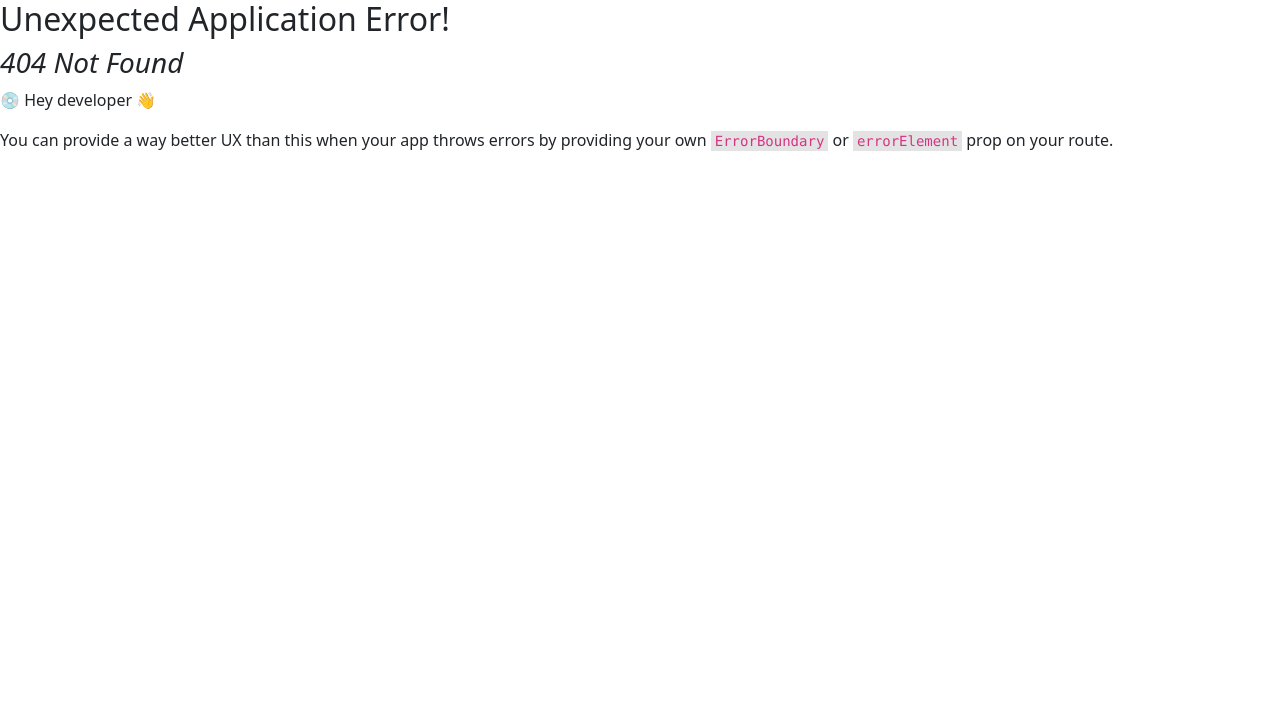
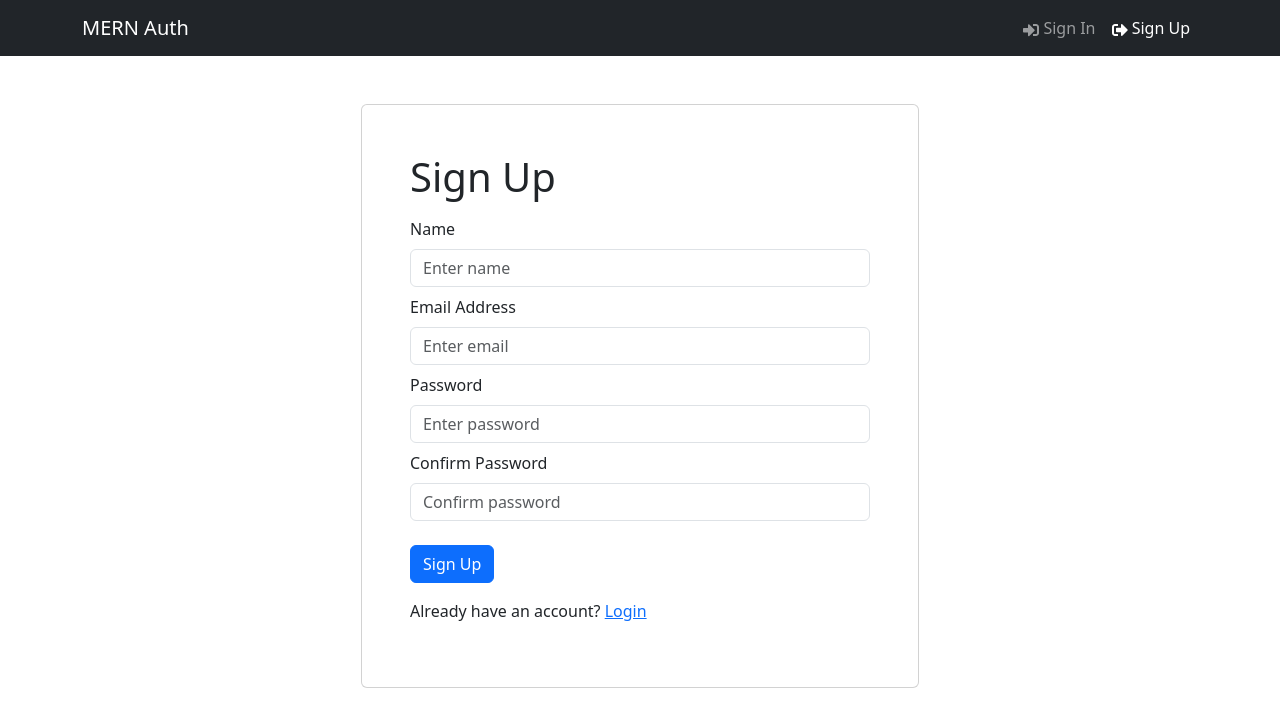
Before and after one commit to githubvsi/mern-auth, a React (Vite) app in the folder frontend/: page /register in a window 1280 px wide. Before the commit this address had no page. Shown: the top 726 px of the page. Built offline with nearby package versions, Linux system fonts and the light colour scheme.

Commit message:
Form container and login/register screens

```diff
--- /dev/null
+++ b/frontend/src/components/FormContainer.jsx
@@ -0,0 +1,15 @@
+import { Container, Row, Col } from 'react-bootstrap';
+
+const FormContainer = ({ children }) => {
+    return (
+        <Container>
+            <Row className='justify-content-md-center mt-5'>
+                <Col xs={ 12 } md={ 6 } className='card p-5'>
+                    { children }
+                </Col>
+            </Row>
+        </Container>
+    );
+};
+
+export default FormContainer;
--- a/frontend/src/main.jsx
+++ b/frontend/src/main.jsx
@@ -10,11 +10,15 @@
 import 'bootstrap/dist/css/bootstrap.min.css'
 import './index.css'
 import HomeScreen from './screens/HomeScreen.jsx'
+import LoginScreen from './screens/LoginScreen.jsx'
+import RegisterScreen from './screens/RegisterScreen.jsx'
 
 const router = createBrowserRouter(
   createRoutesFromElements(
     <Route path='/' element={<App />}>
       <Route index={ true } path='/' element={<HomeScreen />} />
+      <Route path='/login' element={<LoginScreen />} />
+      <Route path='/register' element={<RegisterScreen />} />
     </Route>
   )
 )
--- /dev/null
+++ b/frontend/src/screens/LoginScreen.jsx
@@ -0,0 +1,55 @@
+import { useState } from 'react';
+import { Link } from 'react-router-dom';
+import { Form, Button, Row, Col } from 'react-bootstrap';
+import FormContainer from '../components/FormContainer';
+
+const LoginScreen = () => {
+    const [email, setEmail] = useState('');
+    const [password, setPassword] = useState('');
+
+    const submitHandler = async (e) => {
+        e.preventDefault();
+        console.log('submit');
+    };
+
+    return (
+        <FormContainer>
+            <h1>Sign In</h1>
+
+            <Form onSubmit={ submitHandler }>
+                <Form.Group className='my-2' controlId='email'>
+                    <Form.Label>Email Address</Form.Label>
+                    <Form.Control
+                        type='email'
+                        placeholder='Enter email'
+                        value={ email }
+                        onChange={ (e) => setEmail(e.target.value) }
+                    ></Form.Control>
+                </Form.Group>
+
+                <Form.Group className='my-2' controlId='password'>
+                    <Form.Label>Password</Form.Label>
+                    <Form.Control
+                        type='password'
+                        placeholder='Enter password'
+                        value={ password }
+                        onChange={ (e) => setPassword(e.target.value) }
+                    ></Form.Control>
+                </Form.Group>
+
+                <Button type='submit' variant='primary' className='mt-3'>
+                    Sign In
+                </Button>
+
+                <Row className='py-3'>
+                    <Col>
+                        New Customer? <Link to='/register'>Register</Link>
+                    </Col>
+                </Row>
+            </Form>
+        </FormContainer>
+
+    );
+};
+
+export default LoginScreen;
--- /dev/null
+++ b/frontend/src/screens/RegisterScreen.jsx
@@ -0,0 +1,78 @@
+import { useState } from 'react';
+import { Link } from 'react-router-dom';
+import { Form, Button, Row, Col } from 'react-bootstrap';
+import FormContainer from '../components/FormContainer';
+
+const RegisterScreen = () => {
+    const [name, setName] = useState('');
+    const [email, setEmail] = useState('');
+    const [password, setPassword] = useState('');
+    const [confirmPassword, setConfirmPassword] = useState('');
+
+
+    const submitHandler = async (e) => {
+        e.preventDefault();
+        console.log('submit');
+    };
+
+    return (
+        <FormContainer>
+            <h1>Sign Up</h1>
+
+            <Form onSubmit={ submitHandler }>
+            <Form.Group className='my-2' controlId='name'>
+                    <Form.Label>Name</Form.Label>
+                    <Form.Control
+                        type='text'
+                        placeholder='Enter name'
+                        value={ name }
+                        onChange={ (e) => setEmail(e.target.value) }
+                    ></Form.Control>
+                </Form.Group>
+
+                <Form.Group className='my-2' controlId='email'>
+                    <Form.Label>Email Address</Form.Label>
+                    <Form.Control
+                        type='email'
+                        placeholder='Enter email'
+                        value={ email }
+                        onChange={ (e) => setEmail(e.target.value) }
+                    ></Form.Control>
+                </Form.Group>
+
+                <Form.Group className='my-2' controlId='password'>
+                    <Form.Label>Password</Form.Label>
+                    <Form.Control
+                        type='password'
+                        placeholder='Enter password'
+                        value={ password }
+                        onChange={ (e) => setPassword(e.target.value) }
+                    ></Form.Control>
+                </Form.Group>
+
+                <Form.Group className='my-2' controlId='confirmPassword'>
+                    <Form.Label>Confirm Password</Form.Label>
+                    <Form.Control
+                        type='password'
+                        placeholder='Confirm password'
+                        value={ confirmPassword }
+                        onChange={ (e) => setEmail(e.target.value) }
+                    ></Form.Control>
+                </Form.Group>
+
+                <Button type='submit' variant='primary' className='mt-3'>
+                    Sign Up
+                </Button>
+
+                <Row className='py-3'>
+                    <Col>
+                        Already have an account? <Link to='/login'>Login</Link>
+                    </Col>
+                </Row>
+            </Form>
+        </FormContainer>
+
+    );
+};
+
+export default RegisterScreen;
```
Also changed, not shown: 1 other file (tests, documents, lock files or other folders).
